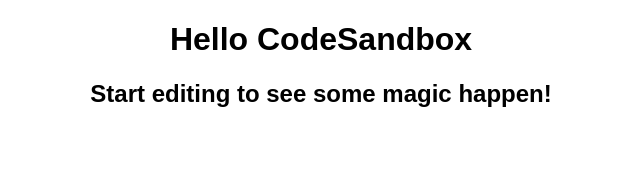
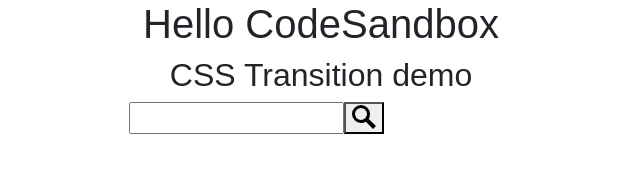
Before and after one commit to ozmoroz/react-animations, a React app: page / in a window 1280 px wide. Shown: the whole page, without its empty margins (319-959 px from the left). Built offline with nearby package versions, Linux system fonts and the light colour scheme.

Commit message:
Added search form

```diff
--- a/package.json
+++ b/package.json
@@ -5,6 +5,7 @@
   "keywords": [],
   "main": "src/index.js",
   "dependencies": {
+    "classnames": "^2.2.6",
     "react": "16.5.2",
     "react-dom": "16.5.2",
     "react-scripts": "2.0.3"
--- a/public/index.html
+++ b/public/index.html
@@ -20,6 +20,10 @@
       work correctly both with client-side routing and a non-root public URL.
       Learn how to configure a non-root public URL by running `npm run build`.
     -->
+    <link rel="stylesheet" href="https://maxcdn.bootstrapcdn.com/bootstrap/4.0.0/css/bootstrap.min.css" integrity="sha384-Gn5384xqQ1aoWXA+058RXPxPg6fy4IWvTNh0E263XmFcJlSAwiGgFAW/dAiS6JXm" crossorigin="anonymous">
+    <script defer src="https://use.fontawesome.com/releases/v5.6.3/js/solid.js" integrity="sha384-F4BRNf3onawQt7LDHDJm/hwm3wBtbLIfGk1VSB/3nn3E+7Rox1YpYcKJMsmHBJIl" crossorigin="anonymous"></script>
+    <script defer src="https://use.fontawesome.com/releases/v5.6.3/js/regular.js" integrity="sha384-V+AkgA1cZ+p3DRK63AHCaXvO68V7B5eHoxl7QVN21zftbkFn/sGAIVR7vmQL3Zhp" crossorigin="anonymous"></script>
+    <script defer src="https://use.fontawesome.com/releases/v5.6.3/js/fontawesome.js" integrity="sha384-treYPdjUrP4rW5q82SnECO7TPVAz4bpas16yuE9F5o7CeBn2YYw1yr5oC8s8Mf8t" crossorigin="anonymous"></script>
 	<title>React Animations</title>
 </head>
 
--- /dev/null
+++ b/src/CSSTransitionDemo.js
@@ -0,0 +1,26 @@
+// CSS Transitions demo
+
+import * as React from 'react';
+import ReactDOM from 'react-dom';
+import classnames from 'classnames';
+import { ReactComponent as SearchIcon } from './search.svg';
+// import './styles.css';
+
+class Search extends React.Component {
+  state = {
+    opened: false // Initially search form is Closed
+  };
+
+  render() {
+    return (
+      <div className="search-form">
+        <input type="text" />
+        <button type="button">
+          <SearchIcon className="search-icon" />
+        </button>
+      </div>
+    );
+  }
+}
+
+export default Search;
--- a/src/index.js
+++ b/src/index.js
@@ -1,5 +1,6 @@
 import React from 'react';
 import ReactDOM from 'react-dom';
+import { default as CSSTransitionDemo } from './CSSTransitionDemo';
 
 import './styles.css';
 
@@ -7,7 +8,8 @@
     return (
         <div className="App">
             <h1>Hello CodeSandbox</h1>
-            <h2>Start editing to see some magic happen!</h2>
+            <h2>CSS Transition demo</h2>
+            <CSSTransitionDemo />
         </div>
     );
 }
--- a/src/styles.css
+++ b/src/styles.css
@@ -1,4 +1,20 @@
+body {
+  font-size: 16px;
+}
+
 .App {
   font-family: sans-serif;
   text-align: center;
 }
+
+.search-form {
+  margin: 0 auto;
+  display: flex;
+  height: 2rem;
+  width: 30%;
+}
+
+.search-icon {
+  width: 1.5rem;
+  height: 1.5rem;
+}
```
Also changed, not shown: src/search.svg (added), 1 other file.
